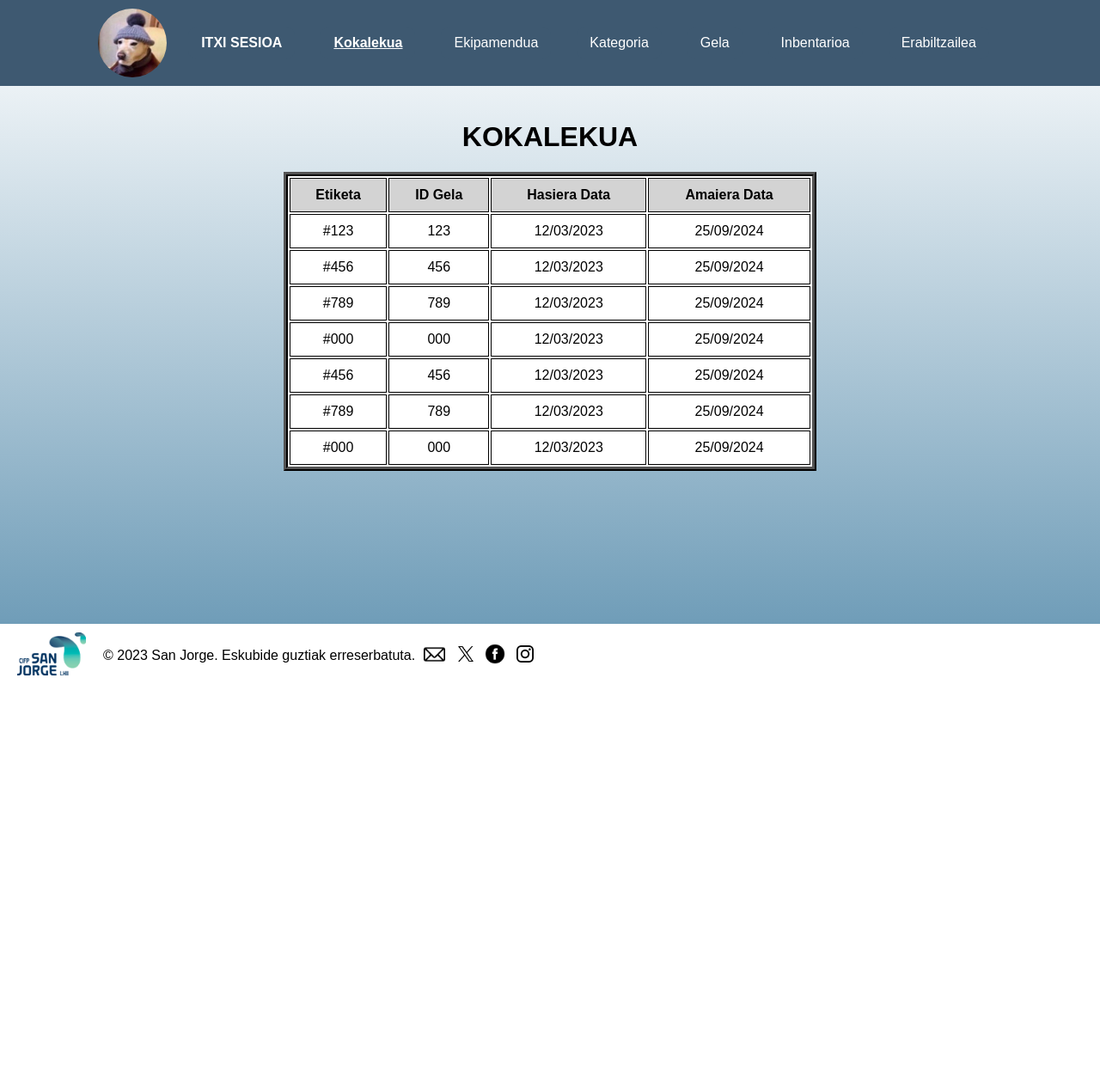
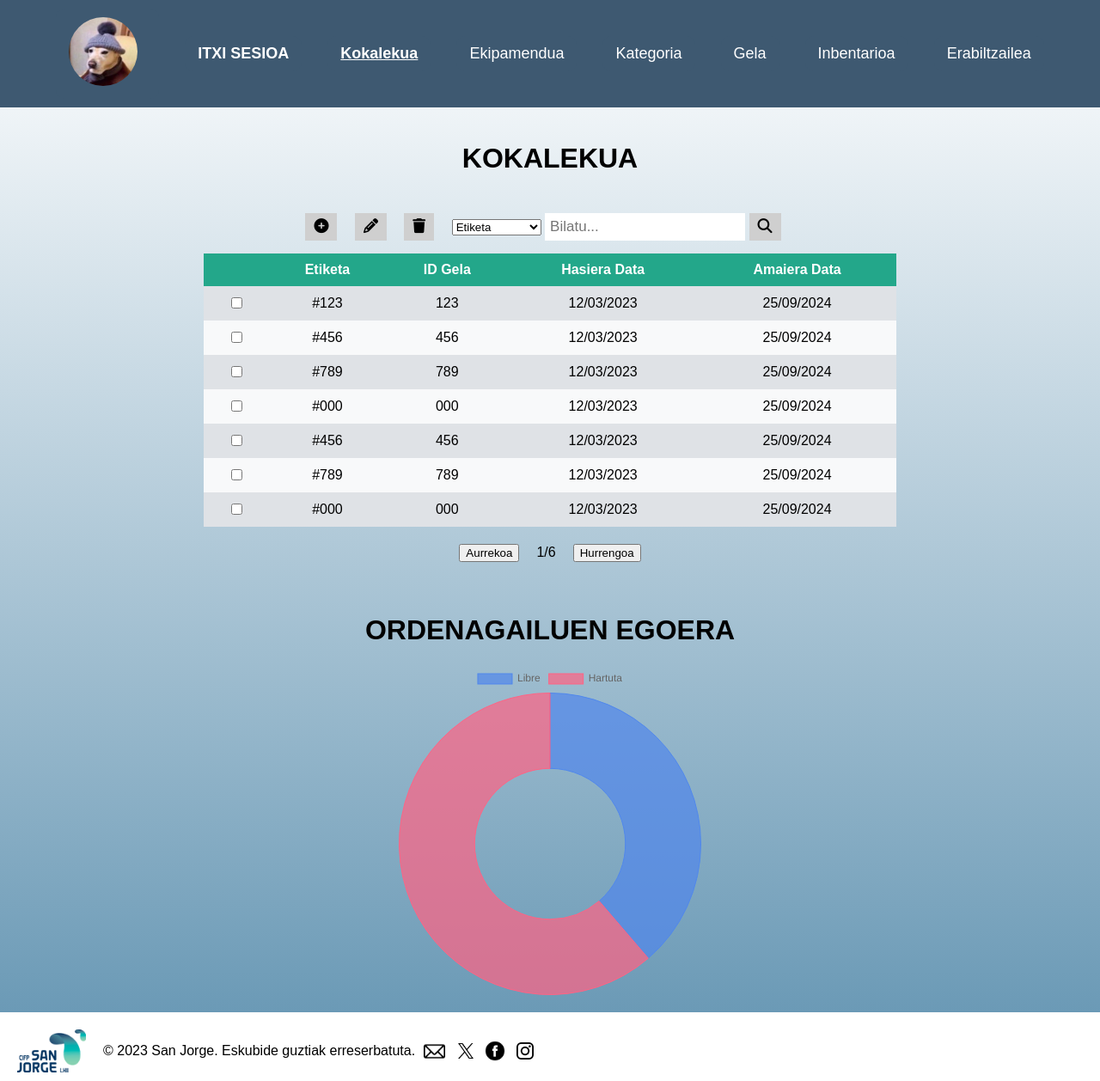
Before and after one commit to afernandezi22/talde1erronka1, a PHP site: page /html/hasiera.html in a window 1280 px wide. Shown: the whole page at 86% size. Before the commit the page ends 786 px from the top, so only its background shows below. Run offline with PHP 8.4, Linux system fonts and the light colour scheme.

Commit message:
Hasierako pantaila: CRUD botoiak, grafikoa, taula

```diff
--- a/ERRONKA/css/styles.css
+++ b/ERRONKA/css/styles.css
@@ -18,6 +18,7 @@ body {
     display: flex;
     justify-content: center;
     align-items: center;
+    font-size: large;
 }
 
 .navbar a {
@@ -60,23 +61,91 @@ body {
     align-items: center;
 }
 
+h1{
+    text-align: center;
+}
+
+.content .botoiak{
+    float: right;
+    padding: 15px;
+}
+
+.content input[type=text] {
+    padding: 6px;
+    margin-top: 8px;
+    font-size: 17px;
+    border: none;
+}
+
+.content .botoiak button{
+    /* float: right; */
+    padding: 6px 10px;
+    margin-top: 8px;
+    margin-right: 16px;
+    background: #cfcfcf;
+    font-size: 17px;
+    border: none;
+    cursor: pointer;
+}
+
+.content .botoiak button:hover{
+    background: #c2c2c2;
+}
+
+/* .content .botoiak form{
+    height: 20px;
+    width: 20px;
+} */
+
 table{
-    border-collapse: separate;
-    border-width: 5px;
+    border-collapse: collapse;
+    /* border-width: 5px;
     border-style: ridge;
-    border-color: #000000;
+    border-color: #000000; */
     text-align: center;
-    width: 50%;
+    width: 65%;
     background-color: #ffffff;
 }
 
 table th, table td{
-    border: 1px solid #000000;
+    /* border: 1px solid #000000; */
     padding: 10px;
 }
 
 table th{
-    background-color: #d3d3d3;
+    background-color: #23a78a;
+    color: #ffffff;
+}
+
+table tr:nth-child(odd){
+    background-color: #f8f9fa;
+}
+
+table tr:nth-child(even){
+    background-color: #dfe2e6;
+}
+
+table tr:hover{
+    background-color: rgb(187, 187, 187);
+}
+
+.orrialdeBotoiak{
+    display: flex;
+    align-items: center;
+}
+
+.aurrekoBotoia, .hurrengoBotoia{
+    margin: 20px;
+}
+
+#grafikoa{
+    width: 100px;
+    height: 100px;
+    max-width: 60%;
+    /* height: auto; */
+    margin: auto;
+    display: block;
+    padding-bottom: 20px;
 }
 
 .footer {
--- a/ERRONKA/html/footer.html
+++ b/ERRONKA/html/footer.html
@@ -1,6 +1,6 @@
+<link rel="stylesheet" href="../css/styles.css">
 
-
-        <footer id="footer">
+<footer class="footer">
     <a href="https://www.fpsanjorge.com/" target="_blank">
         <img class="sanjorge" src="../img/logo-san-jorge.png" alt="Logo San Jorge">
     </a>
--- a/ERRONKA/html/hasiera.html
+++ b/ERRONKA/html/hasiera.html
@@ -7,6 +7,10 @@
     <link rel="stylesheet" href="../css/styles.css">
     <link rel="icon" href="../img/favicon2.ico" type="image/x-icon">
     <link rel="shortcut icon" href="../img/favicon2.ico" type="image/x-icon">
+    <link rel="stylesheet" href="https://cdnjs.cloudflare.com/ajax/libs/font-awesome/6.4.2/css/all.min.css">
+    <link rel="stylesheet" href="https://cdnjs.cloudflare.com/ajax/libs/Chart.js/4.4.0/chart.min.js">
+
+    <script src="https://cdn.jsdelivr.net/npm/chart.js@2.9.3/dist/Chart.min.js"></script>
 
     <title>Kokalekua</title>
 </head>
@@ -16,7 +20,9 @@
 
         <div class="navbar">
             <div class="logo-container">
-                <img class="logo" src="../img/julian cabeza.jpg">
+                <a href="ariketa2.html" target="_blank">
+                    <img class="logo" src="../img/julian cabeza.jpg">
+                </a>
                 <a href="#"><strong>ITXI SESIOA</strong> </a>
             </div>
             <div class="nav-links">
@@ -31,75 +37,132 @@
 
         <div class="content">
             <h1>KOKALEKUA</h1>
+
+            <div class="botoiak">
+                <form action="">
+                    <button type="submit"><i class="fa-solid fa-circle-plus"></i></button>
+                    <button type="submit"><i class="fa-solid fa-pencil"></i></button>
+                    <button type="submit"><i class="fa-solid fa-trash"></i></button>
+                    <select name="animaliak" id="animaliak">
+                        <option value="etiketa">Etiketa</option>
+                        <option value="gela">Gela</option>
+                        <option value="hasieraData">Hasiera Data</option>
+                        <option value="amaieraData">Amaiera Data</option>
+                    </select>
+                    <input type="text" placeholder="Bilatu...">
+                    <button class="lupa" type="submit"><i class="fa fa-search"></i></button>
+                </form>
+            </div>
+
             <table>
                 <tr>
+                    <th></th>
                     <th>Etiketa</th>
                     <th>ID Gela</th>
                     <th>Hasiera Data</th>
                     <th>Amaiera Data</th>
                 </tr>
                 <tr>
+                    <td><input type="checkbox"></td>
                     <td>#123</td>
                     <td>123</td>
                     <td>12/03/2023</td>
                     <td>25/09/2024</td>
                 </tr>
                 <tr>
+                    <td><input type="checkbox"></td>
                     <td>#456</td>
                     <td>456</td>
                     <td>12/03/2023</td>
                     <td>25/09/2024</td>
                 </tr>
                 <tr>
+                    <td><input type="checkbox"></td>
                     <td>#789</td>
                     <td>789</td>
                     <td>12/03/2023</td>
                     <td>25/09/2024</td>
                 </tr>
                 <tr>
+                    <td><input type="checkbox"></td>
                     <td>#000</td>
                     <td>000</td>
                     <td>12/03/2023</td>
                     <td>25/09/2024</td>
                 </tr>
                 <tr>
+                    <td><input type="checkbox"></td>
                     <td>#456</td>
                     <td>456</td>
                     <td>12/03/2023</td>
                     <td>25/09/2024</td>
                 </tr>
                 <tr>
+                    <td><input type="checkbox"></td>
                     <td>#789</td>
                     <td>789</td>
                     <td>12/03/2023</td>
                     <td>25/09/2024</td>
                 </tr>
                 <tr>
+                    <td><input type="checkbox"></td>
                     <td>#000</td>
                     <td>000</td>
                     <td>12/03/2023</td>
                     <td>25/09/2024</td>
                 </tr>
             </table>
+
+            <div class="orrialdeBotoiak">
+                <button class="aurrekoBotoia" type="submit">Aurrekoa</button>
+                <p>1/6</p>
+                <button class="hurrengoBotoia" type="submit">Hurrengoa</button>
+            </div>
         </div>
 
+        <h1>ORDENAGAILUEN EGOERA</h1>
+
+        <canvas id="grafikoa"></canvas>
+
+        <script>
+            // Obtén el contexto del canvas
+            var ctx = document.getElementById('grafikoa').getContext('2d');
+
+            // Datos del gráfico
+            var datos = {
+            labels: ['Libre', 'Hartuta'],
+            datasets: [{
+                label: 'Ordenagailuak',
+                data: [12, 19], // Datos para el gráfico de rosquilla
+                backgroundColor: [
+                    'rgba(80, 135, 236, 0.7)', // Color de fondo para el cuarto dato
+                    'rgba(255, 99, 132, 0.7)', // Color de fondo para el primer dato
+
+                ],
+                borderColor: [
+                    'rgba(80, 135, 236, 1)', // Color del borde para el cuarto dato
+                    'rgba(255, 99, 132, 1)', // Color del borde para el primer dato
+                ],
+                borderWidth: 1 // Ancho del borde del gráfico de rosquilla
+            }]
+        };
+
+            // Configuración del gráfico
+            var config = {
+            type: 'doughnut', // Tipo de gráfico (gráfico de rosquilla)
+            data: datos,
+            options: {
+                responsive: true,
+            }
+            };
+
+            // Crea el gráfico
+            var miGrafico = new Chart(ctx, config);
+        </script>
+
+
         <div class="footer">
-            <a href="https://www.fpsanjorge.com/" target="_blank">
-                <img class="sanjorge" src="../img/logo-san-jorge.png" alt="Logo San Jorge">
-            </a>
-            <p>&copy; 2023 San Jorge. Eskubide guztiak erreserbatuta.</p>
-            <a href="mailto:sanjorge@fpsanjorge.com" target="_blank">
-                <img class="correo" src="../img/correo-electronico-vacio.png" alt="Helbide Elektronikoa">
-            </a>
-            <a href="https://twitter.com/CIFPSanJorge" target="_blank">
-                <img class="twitter" src="../img/logo-black.png.twimg.1920.png" alt="X">
-            </a>
-            <a href="https://www.facebook.com/cifpsanjorgelhii" target="_blank">
-                <img class="facebook" src="../img/logofacebook.png" alt="Facebook">
-            </a>
-            <a href="https://www.instagram.com/cifpsanjorge/" target="_blank">
-                <img class="instagram" src="../img/instagram-logo.png" alt="Instagram">
-            </a>
+            <iframe src="footer.html" width="100%" height="60px" frameborder="0"></iframe>
         </div>
 
     </div>
```
Also changed, not shown: ERRONKA/html/ariketa2.html (added, +50 -0 lines), ERRONKA/img/buscar.png (added), ERRONKA/img/lupa.png (added), ERRONKA/img/unnamed1.jpg (added), ERRONKA/img/unnamed2.jpg (added), ERRONKA/img/unnamed3.jpg (added), ERRONKA/img/unnamed4.jpg (added). Lines whose indentation alone changed are shown as unchanged.
